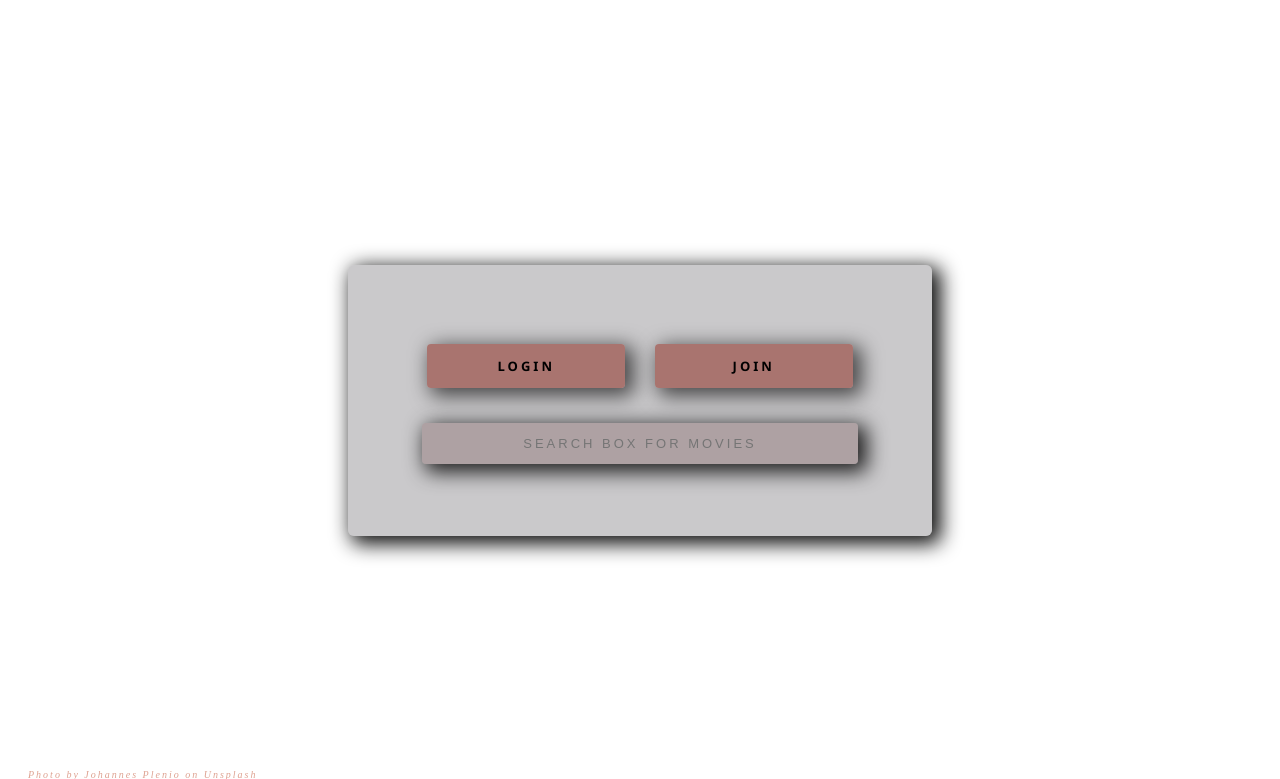
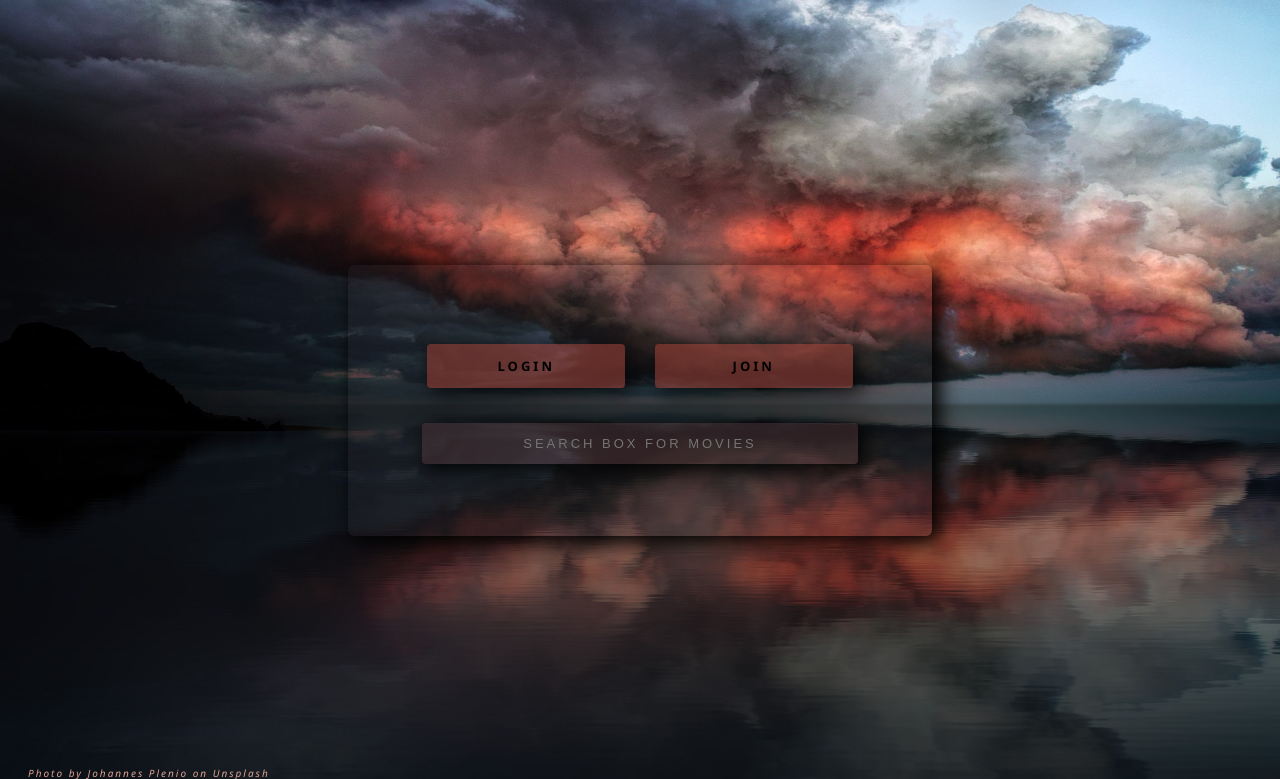
Before and after one commit to M-Stephen-web/Web-2-Assignment-2, a PHP site: page / in a window 1280 px wide. Shown: the top 779 px of the page. Run offline with PHP 8.4, Linux system fonts and the light colour scheme.

Commit message:
idk, just saved

```diff
--- a/css/index.css
+++ b/css/index.css
@@ -1,4 +1,4 @@
-somthing shfjkdskf body {
+body {
   /*Image url: https://unsplash.com/photos/2QUvkQTBh5s*/
   background-image: url(../images/dark-sky.jpg);
   background-size: cover;
@@ -8,7 +8,7 @@ somthing shfjkdskf body {
   height: 100%;
   position: relative;
   overflow: hidden;
-  font-family: "Segoe UI", Tahoma, Geneva, Verdana, sans-serif;
+  font-family: 'Segoe UI', Tahoma, Geneva, Verdana, sans-serif;
 }
 
 #movieBrowserBox {
@@ -25,8 +25,7 @@ somthing shfjkdskf body {
   border-radius: 6px;
 }
 
-.row {
-  /*Keeps buttons in center*/
+.row { /*Keeps buttons in center*/
   display: flex;
   align-items: center;
   justify-content: center;
@@ -41,7 +40,7 @@ button {
   padding: 1em;
   width: 20rem;
   text-transform: uppercase;
-  font-family: "Segoe UI", Tahoma, Geneva, Verdana, sans-serif;
+  font-family: 'Segoe UI', Tahoma, Geneva, Verdana, sans-serif;
   font-size: 13px;
   font-weight: 900;
   letter-spacing: 3px;
@@ -68,12 +67,12 @@ input {
   padding: 1em;
 }
 
-#searchBox {
-  /*text within input searchbar*/
+#searchBox { /*text within input searchbar*/
   text-transform: uppercase;
   text-align: center;
   font-size: 13px;
   letter-spacing: 3px;
+
 }
 
 @media only screen and (max-width: 1120px) {
@@ -314,12 +313,12 @@ input[type="range"] {
 }
 
 /* On mouse-over, add a grey background color */
-.container:hover input ~ .checkmark {
+.container:hover input~.checkmark {
   background-color: #ccc;
 }
 
 /* When the radio button is checked, add a blue background */
-.container input:checked ~ .checkmark {
+.container input:checked~.checkmark {
   background-color: white;
 }
 
@@ -332,7 +331,7 @@ input[type="range"] {
 }
 
 /* Show the indicator (dot/circle) when checked */
-.container input:checked ~ .checkmark:after {
+.container input:checked~.checkmark:after {
   visibility: visible;
   opacity: 1;
 }
```
